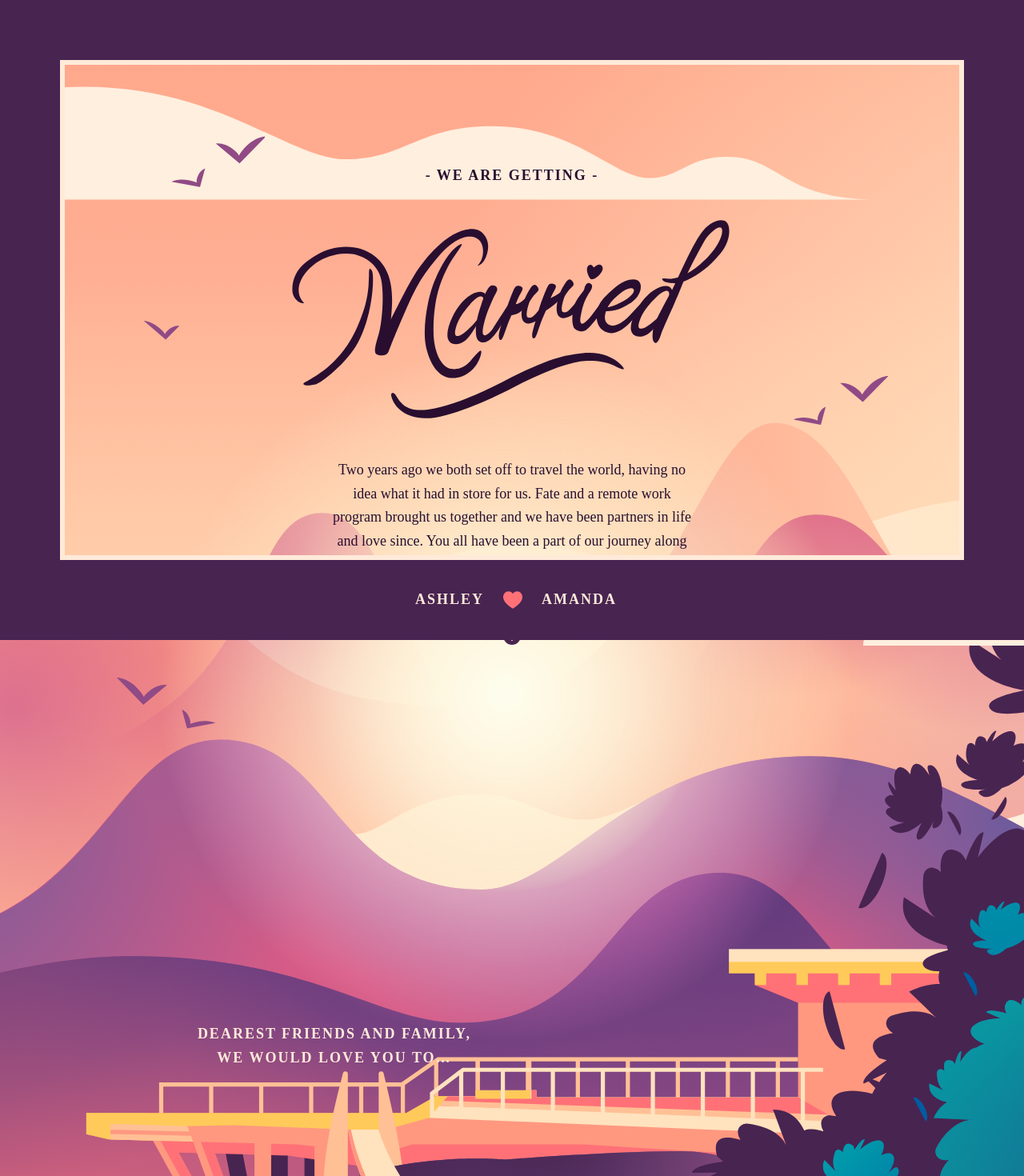
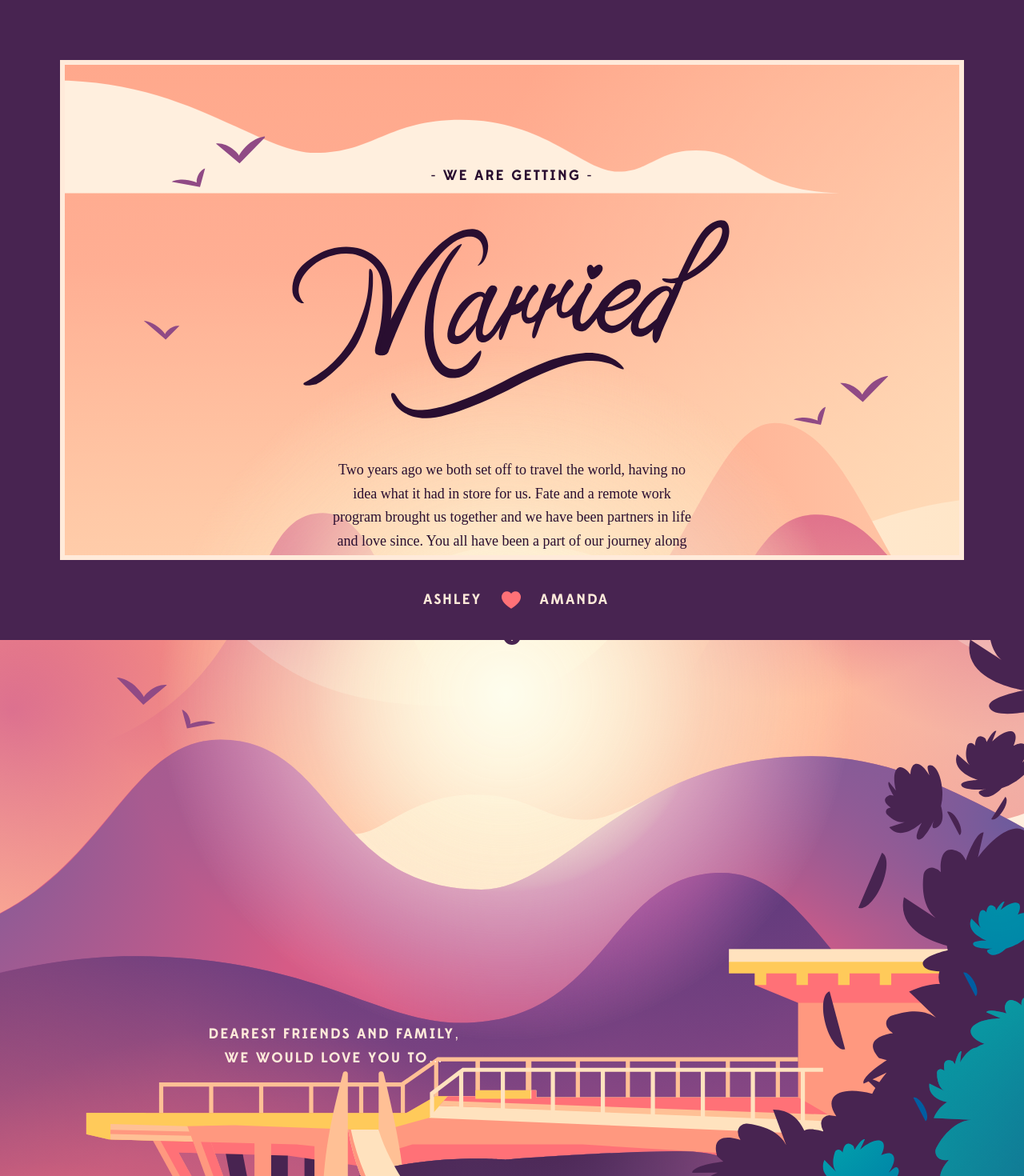
Before and after one commit to paulinecheung11/react-rsvp, a React app: page / in a window 1280 px wide. Shown: the top 1470 px of the page at 80% size. Built offline with nearby package versions, Linux system fonts and the light colour scheme.

Commit message:
Add edmondsans

```diff
--- a/public/index.html
+++ b/public/index.html
@@ -53,8 +53,8 @@
       };
 
       window.onload = function() {
-        love();
-        var rellax = new Rellax('.rellax');
+        // love();
+        // var rellax = new Rellax('.rellax');
       };
     </script>
   </body>
--- a/public/styles.css
+++ b/public/styles.css
@@ -21,6 +21,12 @@ time, mark, audio, video {
 article, aside, details, figcaption, figure,
 footer, header, hgroup, menu, nav, section {
 	display: block;
+}
+
+@font-face {
+  font-family: "Edmondsans-Bold";
+  src: url("edmondsans-bold-webfont.woff2") format("woff2"),
+       url("edmondsans-bold-webfont.woff") format("woff");
 }
 
 :root {
@@ -57,7 +63,7 @@ html {
 body {
   background-color: var(--color-purple);
   font-size: 18px;
-  font-family: edmondsans;
+  font-family: Minion Pro, 'Times New Roman', Times, serif;
 }
 
 .d-flex {
@@ -102,6 +108,10 @@ body {
 
 .text-serif {
   font-family: Minion Pro, 'Times New Roman', Times, serif;
+}
+
+.text-edmondsans {
+  font-family: 'Edmondsans-Bold', sans-serif;
 }
 
 .text-nunito {
@@ -272,7 +282,7 @@ body {
   pointer-events: none;
   position: fixed;
   width: calc(100vw - 2 * var(--border-height));
-  z-index: 2;
+  z-index: 5;
 }
 
 .frame__footer {
@@ -282,7 +292,7 @@ body {
   left: 0;
   padding-left: 5px; /* Correct centering of heart */
   position: fixed;
-  z-index: 2;
+  z-index: 5;
 }
 
 .frame__icon {
@@ -322,6 +332,7 @@ body {
 
 .cloud {
   position: absolute;
+  z-index: -1;
 }
 
 .cloud--top {
@@ -340,7 +351,7 @@ body {
 
 .cloud--bottom {
   animation: move 250s infinite -45s linear;
-  left: 20%;
+  left: 60%;
   max-width: 933px;
   width: 90vw;
 }
@@ -351,7 +362,7 @@ body {
     width: calc(.55 * var(--max-width));
   }
   .cloud--top {
-    top: 3vh;
+    top: 2vh;
   }
 
   .cloud--middle {
@@ -369,7 +380,7 @@ body {
     width: var(--max-width);
   }
   .cloud--top {
-    top: 12vh;
+    top: 11vh;
   }
 
   .cloud--middle {
@@ -579,7 +590,6 @@ body {
   border: none;
   border-bottom: 1px solid var(--color-pink);
   font-size: inherit;
-  font-family: inherit;
   padding-left: 16px;
   text-align: center;
   width: 36px;
@@ -595,7 +605,6 @@ body {
   background-position: center 26px;
   background-size: 100% 29px;
   border: none;
-  font-family: inherit;
   font-size: inherit;
   line-height: inherit;
   padding: 0;
@@ -617,7 +626,6 @@ input[type="radio"] + label {
   border: none;
   color: inherit;
   cursor: pointer;
-  font-family: inherit;
   font-size: inherit;
 }
 
@@ -652,7 +660,7 @@ input[type="radio"] + label {
   transition-duration: .5s;
   transition-property: transform;
   width: 375px;
-  z-index: 2;
+  z-index: 5;
 }
 
 .card--alt:before,
--- a/src/components/UI/Button/Button.css
+++ b/src/components/UI/Button/Button.css
@@ -4,9 +4,8 @@
   border: none;
   color: inherit;
   cursor: pointer;
-  font-family: inherit;
+  font-family: "Edmondsans-Bold";
   font-size: inherit;
-  font-weight: 700;
   letter-spacing: 2px;
   text-transform: uppercase;
 }
--- a/src/containers/Auth/Auth.js
+++ b/src/containers/Auth/Auth.js
@@ -139,7 +139,7 @@ class Auth extends Component {
           <legend className='form-legend mx-auto py-3 d-flex flex-justify-center text-serif text-center'>
             To view your invitation, enter your email and top secret password below:
           </legend>
-          {form}
+          <div className='text-nunito'>{form}</div>
           <div className='py-4 text-center'>
             <Button btnType="Success">Submit</Button>
             <div className='mx-auto'></div>
--- a/src/containers/Invitation/Invitation.js
+++ b/src/containers/Invitation/Invitation.js
@@ -15,9 +15,9 @@ class Invitation extends Component {
         </svg>
         <div className="mainframe mx-auto">
           <div className="frame"></div>
-          <div className="frame__footer d-flex flex-items-center flex-justify-center col-12 text-uppercase text-bold text-cream text-spacing">
+          <div className="frame__footer d-flex flex-items-center flex-justify-center col-12 text-uppercase text-edmondsans text-cream text-spacing">
             <span>Ashley</span>
-            <button className="frame__icon px-4 d-flex" id="js-love-trigger">
+            <button className="frame__icon px-4 d-flex" id="js-love-trigger" aria-label="loves">
               <svg>
                 <use xlinkHref="#heart" />
               </svg>
@@ -29,10 +29,6 @@ class Invitation extends Component {
               <img className="illustration rellax" data-rellax-speed="-10" src="/sky.svg" alt="" />
               <img className="illustration rellax" data-rellax-speed="-5" src="/mountains.svg" alt="" />
               <img className="illustration rellax" data-rellax-speed="-1" src="/lodge.svg" alt="" />
-              <img className="illustration rellax" data-rellax-speed="1" src="/purple.svg" alt="" />
-              <img className="illustration rellax" data-rellax-speed="2" src="/green.svg" alt="" />
-            </div>
-            <div className="hearts" id="js-love"></div>
               <svg
                 className="cloud cloud--top"
                 viewBox="0 0 290 32"
@@ -66,6 +62,10 @@ class Invitation extends Component {
                   d="M289.928 32c-28.145 0-27.759-12.145-43.32-12.145-11.053 0-13.164 6.013-21.995 6.013-10.059 0-20.495-14.687-44.53-14.687-20.748 0-24.731 9.374-41.288 9.374-16 0-35.688-20.555-74.024-20.555-41.831 0-64.771 23.057-64.771 32z"
                 ></path>
               </svg>
+              <img className="illustration rellax" data-rellax-speed="1" src="/purple.svg" alt="" />
+              <img className="illustration rellax" data-rellax-speed="2" src="/green.svg" alt="" />
+            </div>
+            <div className="hearts" id="js-love"></div>
             <svg className="birds birds-left" viewBox="0 0 8 33" width="185" height="828">
               <path d="M1.711 30.019c-0.135 0.113-0.207 0.202-0.245 0.284-0.059-0.133-0.184-0.281-0.372-0.488-0.313-0.344-0.838-0.571-1.093-0.554l1.433 1.463 1.275-1.067c-0.256-0.047-0.646 0.067-0.998 0.362z"></path>
               <path d="M3.953 31.527c0.016 0.044 0.025 0.095 0.025 0.148 0 0.031-0.003 0.062-0.009 0.092l0.001-0.003c0.097-0.051 0.239-0.087 0.447-0.132 0.345-0.075 0.765-0.015 0.91 0.082l-1.531 0.286-0.274-1.012c0.175 0.064 0.356 0.26 0.432 0.539z"></path>
@@ -78,7 +78,7 @@ class Invitation extends Component {
               <path d="M16.034 26.474c-0.183 0.518-0.288 1.116-0.288 1.738 0 0.363 0.036 0.717 0.104 1.060l-0.006-0.034c-1.123-0.585-2.789-1.007-5.22-1.54-4.034-0.881-8.932-0.174-10.624 0.965l17.874 3.338 3.216-11.821c-2.051 0.738-4.165 3.021-5.057 6.296z"></path>
             </svg>
             <div className="top py-sm-3 py-lg-6 text-center">
-              <h1 className="py-sm-3 py-lg-6 text-bold text-uppercase text-spacing">
+              <h1 className="py-sm-3 py-lg-6 text-edmondsans text-uppercase text-spacing">
                 - We are getting -
               </h1>
               <svg
@@ -131,18 +131,18 @@ class Invitation extends Component {
               </div>
             </div>
             <div className="middle col-10 mx-auto text-center" id="scroll">
-              <div className="py-6 text-bold text-uppercase text-spacing text-cream">
+              <div className="py-6 text-edmondsans text-uppercase text-spacing text-cream">
                 Dearest friends and family, we would love you to…
               </div>
               <div></div>
               <div></div>
-              <div className="py-6 text-bold text-uppercase text-spacing text-cream">
+              <div className="py-6 text-edmondsans text-uppercase text-spacing text-cream">
                 join us in celebrating where the sea meets the sky!
               </div>
             </div>
             <div className="bottom py-6">
               <div className="bottom__heading">
-                <h2 className="h1 py-6 text-bold text-uppercase text-spacing text-cream text-center">
+                <h2 className="h1 py-6 text-edmondsans text-uppercase text-spacing text-cream text-center">
                   - Our Story -
                 </h2>
               </div>
--- a/src/containers/Invitation/RSVP/RSVP.js
+++ b/src/containers/Invitation/RSVP/RSVP.js
@@ -124,7 +124,7 @@ class RSVP extends Component {
             <div className="f4 text-italic text-serif">
               Together with their families
             </div>
-            <div className="h1 text-bold text-uppercase">Ashley Ramsay</div>
+            <div className="h1 text-edmondsans text-uppercase">Ashley Ramsay</div>
             <svg
               className="invitation__and py-1"
               viewBox="0 0 29 32"
@@ -138,7 +138,7 @@ class RSVP extends Component {
               <path d="M0.883 10.324c-0.221 0.083-0.332 0.329-0.249 0.55s0.329 0.332 0.55 0.249l21.561-8.116c0.464-0.175 0.307-0.868-0.188-0.824-2.971 0.26-5.755-0.254-8.36-1.542-0.211-0.104-0.467-0.018-0.572 0.193s-0.018 0.467 0.193 0.572c1.85 0.915 3.789 1.46 5.813 1.635l0.508 0.036z"></path>
               <path d="M26.971 21.93c0.221-0.083 0.332-0.329 0.249-0.55s-0.329-0.332-0.55-0.249l-21.561 8.116c-0.464 0.175-0.307 0.868 0.188 0.824 2.971-0.26 5.755 0.254 8.36 1.542 0.211 0.104 0.467 0.018 0.572-0.193s0.018-0.467-0.193-0.572c-1.85-0.915-3.789-1.46-5.813-1.635l-0.508-0.036z"></path>
             </svg>
-            <div className="h1 text-bold text-uppercase">Amanda Cheung</div>
+            <div className="h1 text-edmondsans text-uppercase">Amanda Cheung</div>
             <div className="py-3 f3 text-serif lh-condensed">
               Invite you to celebrate
               <br />
@@ -172,7 +172,7 @@ class RSVP extends Component {
             id="js-rsvp"
           >
             <p>{formMessage}</p>
-            <div className="h1 text-bold text-uppercase text-spacing">
+            <div className="h1 text-edmondsans text-uppercase text-spacing">
               R.S.V.P.
             </div>
             <div className="f4 text-serif text-italic">
@@ -221,7 +221,7 @@ class RSVP extends Component {
                     value={data.rsvpCount}
                     min="0"
                     max={data.guestCount}
-                    className="form-number"
+                    className="form-number text-nunito"
                     type="number"
                     name="guest-number"
                     id="guest-number"
@@ -240,7 +240,7 @@ class RSVP extends Component {
                 <textarea
                   onChange={e => this.messageChangeHandler(e, data)}
                   value={data.message}
-                  className="form-textarea col-12"
+                  className="form-textarea col-12 text-nunito"
                   rows="2"
                   name="message"
                   id="message"
@@ -250,7 +250,7 @@ class RSVP extends Component {
                 <button
                   disabled={formError}
                   onClick={this.updateRsvpHandler}
-                  className="form-submit text-uppercase text-spacing text-bold"
+                  className="form-submit text-uppercase text-spacing text-edmondsans"
                 >
                   Submit
                 </button>
```
Also changed, not shown: public/edmondsans-bold-webfont.woff (added), public/edmondsans-bold-webfont.woff2 (added). Lines whose indentation alone changed are shown as unchanged.
